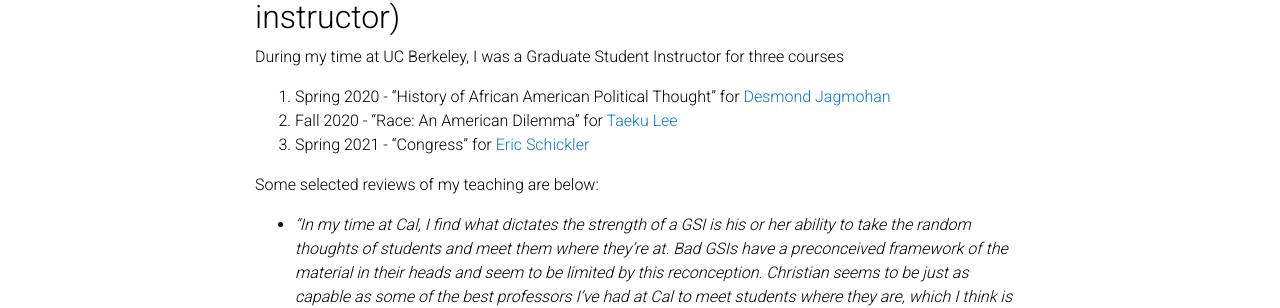
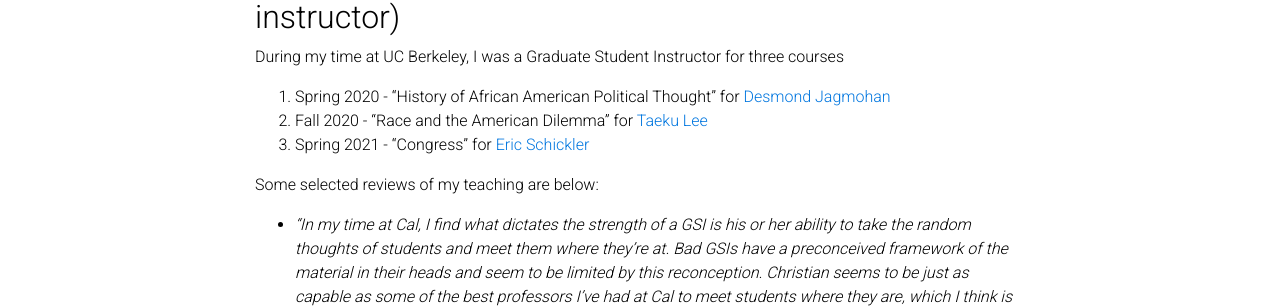
Before and after one commit to chosam2322/chosam2322.github.io, a Jekyll site: the page built from _pages/teaching.md, in a window 1280 px wide and 900 px high, scrolled down 641 px. Shown: the part 149-457 px from the top of the window. Built offline with Jekyll 4.4.1, drawn with Linux system fonts in a browser that asks for light colours; comment, search, counter and statistics services are not loaded; a style sheet for code colours, icons or effects is not loaded.

Commit message:
Update teaching.md

```diff
--- a/_pages/teaching.md
+++ b/_pages/teaching.md
@@ -24,7 +24,7 @@ In the Summer of 2023, I will be teaching my own course: "A Seat at The Table? R
 ## teaching experience as a GSI (graduate student instructor)
   During my time at UC Berkeley, I was a Graduate Student Instructor for three courses
 1. Spring 2020 - "History of African American Political Thought" for [Desmond Jagmohan](https://polisci.berkeley.edu/people/person/desmond-jagmohan)
-2. Fall 2020 - "Race: An American Dilemma" for [Taeku Lee](https://www.gov.harvard.edu/directory/taeku-lee/)
+2. Fall 2020 - "Race and the American Dilemma" for [Taeku Lee](https://www.gov.harvard.edu/directory/taeku-lee/)
 3. Spring 2021 - "Congress" for [Eric Schickler](https://polisci.berkeley.edu/people/person/eric-schickler)
 
 Some selected reviews of my teaching are below:
```
